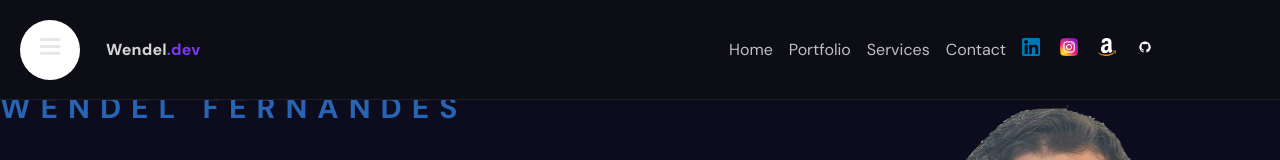
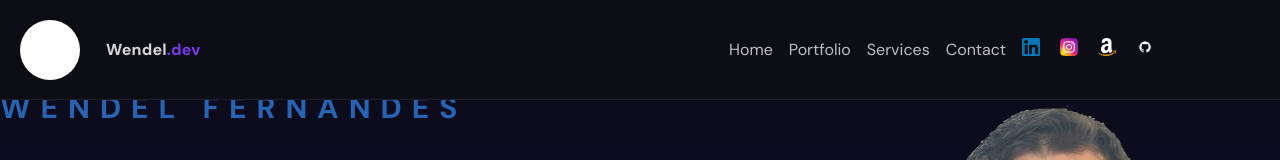
Before and after one commit to WendelLana/WendelLana.github.io, a React (Vite) app: page / in a window 1280 px wide. Shown: the top 160 px of the page. Built offline with nearby package versions, Linux system fonts and the light colour scheme.

Commit message:
Improve sidebar UI

```diff
--- a/src/components/sidebar/Sidebar.jsx
+++ b/src/components/sidebar/Sidebar.jsx
@@ -1,4 +1,3 @@
-// src/components/sidebar/Sidebar.jsx
 import { useEffect, useState } from "react";
 import { motion } from "framer-motion";
 import "./sidebar.scss";
@@ -6,12 +5,12 @@ import ToggleButton from "./toggleButton/ToggleButton";
 
 const variants = {
   open: {
-    clipPath: "circle(1200px at 50px 50px)",
+    clipPath: "circle(150vmax at 48px 48px)",
     transition: { type: "spring", stiffness: 20 },
   },
   closed: {
     clipPath: "circle(30px at 50px 50px)",
-    transition: { delay: 0.2, type: "spring", stiffness: 400, damping: 40 }, // ← fixed 'transition'
+    transition: { delay: 0.2, type: "spring", stiffness: 400, damping: 40 },
   },
 };
 const variantsLink = {
@@ -42,8 +41,12 @@ const Sidebar = () => {
   const close = () => setOpen(false);
 
   return (
-    <motion.aside className="sidebar" animate={open ? "open" : "closed"}>
-      <motion.div className="bg" variants={variants}>
+    <motion.aside
+      className={`sidebar ${open ? "is-open" : ""}`}
+      animate={open ? "open" : "closed"}
+      initial={false}
+      onKeyDown={(e) => e.key === "Escape" && setOpen(false)}>
+      <motion.div className="bg" variants={variants} style={{ pointerEvents: open ? "auto" : "none" }}>
         <motion.nav className="links" variants={variantsLink} aria-label="Mobile menu" id="mobile-menu">
           {items.map((item) => (
             <motion.a
--- a/src/components/sidebar/sidebar.scss
+++ b/src/components/sidebar/sidebar.scss
@@ -8,22 +8,22 @@
   color: black;
 
   .bg {
-    z-index: 999;
+    z-index: 9999;
     position: fixed;
+    inset: 0 auto 0 0;
     top: 0;
     left: 0;
     bottom: 0;
-    width: 400px;
+    width: clamp(280px, 86vw, 400px);
+    height: 100dvh;
     background: white;
-
-    @include mobile {
-      width: 400px;
-    }
+    color: #000;
+    overflow-y: auto;
+    -webkit-overflow-scrolling: touch;
 
     .links {
       position: absolute;
-      width: 100%;
-      height: 100%;
+      inset: 0;
       display: flex;
       flex-direction: column;
       align-items: center;
@@ -32,6 +32,7 @@
 
       a {
         font-size: 40px;
+        color: #000;
 
         @include mobile {
           font-size: 20px;
@@ -55,6 +56,5 @@
   }
 }
 
-.hamburger { width: 44px; height: 44px; border: 0; background: transparent; color: #e7e7ea; }
+.hamburger { width: 44px; height: 44px; border: 0; background: transparent; color: #000; }
 .hamburger:focus-visible { outline: 2px solid #7c3aed; border-radius: 10px; }
-.sidebar .bg { position: fixed; inset: 0; }
--- a/src/components/sidebar/toggleButton/ToggleButton.jsx
+++ b/src/components/sidebar/toggleButton/ToggleButton.jsx
@@ -1,4 +1,3 @@
-// src/components/sidebar/toggleButton/ToggleButton.jsx
 import { motion } from "framer-motion";
 
 const ToggleButton = ({ setOpen, open }) => {
```
